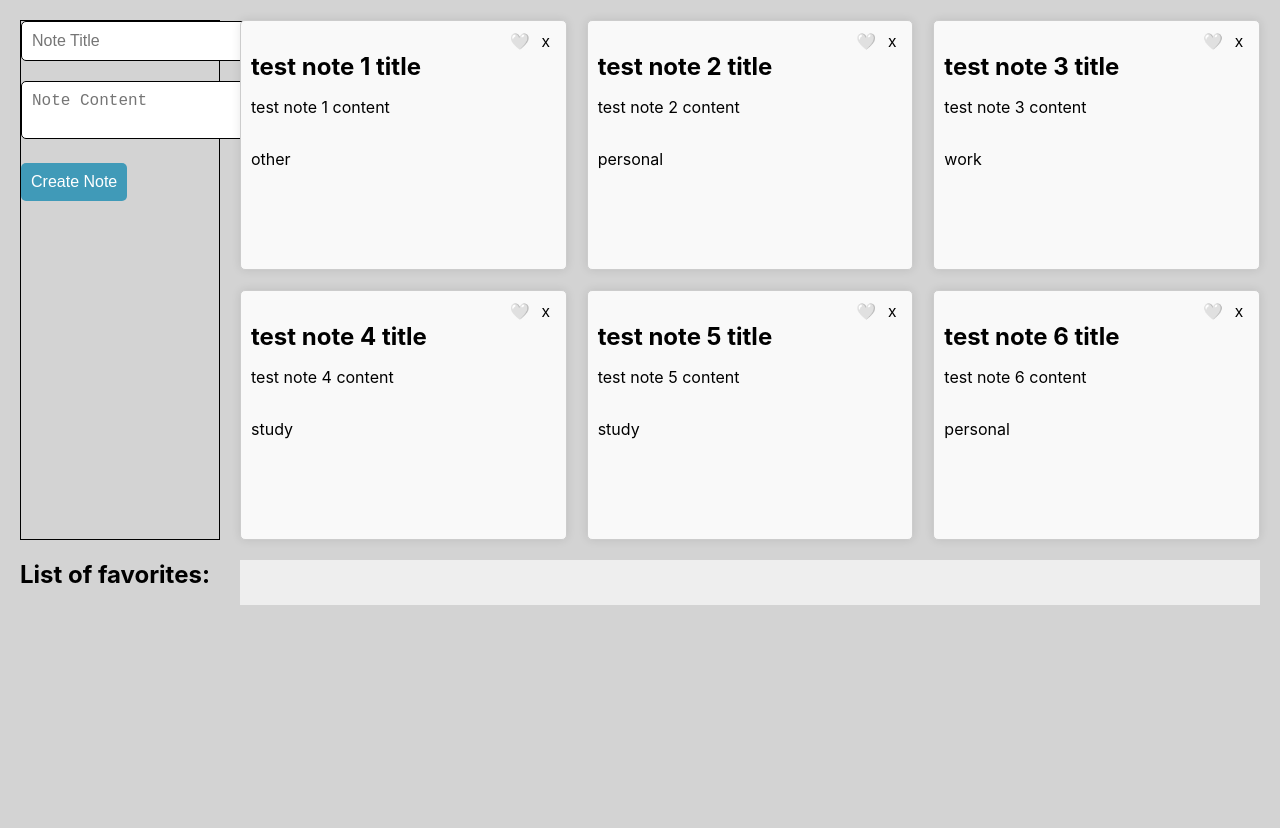
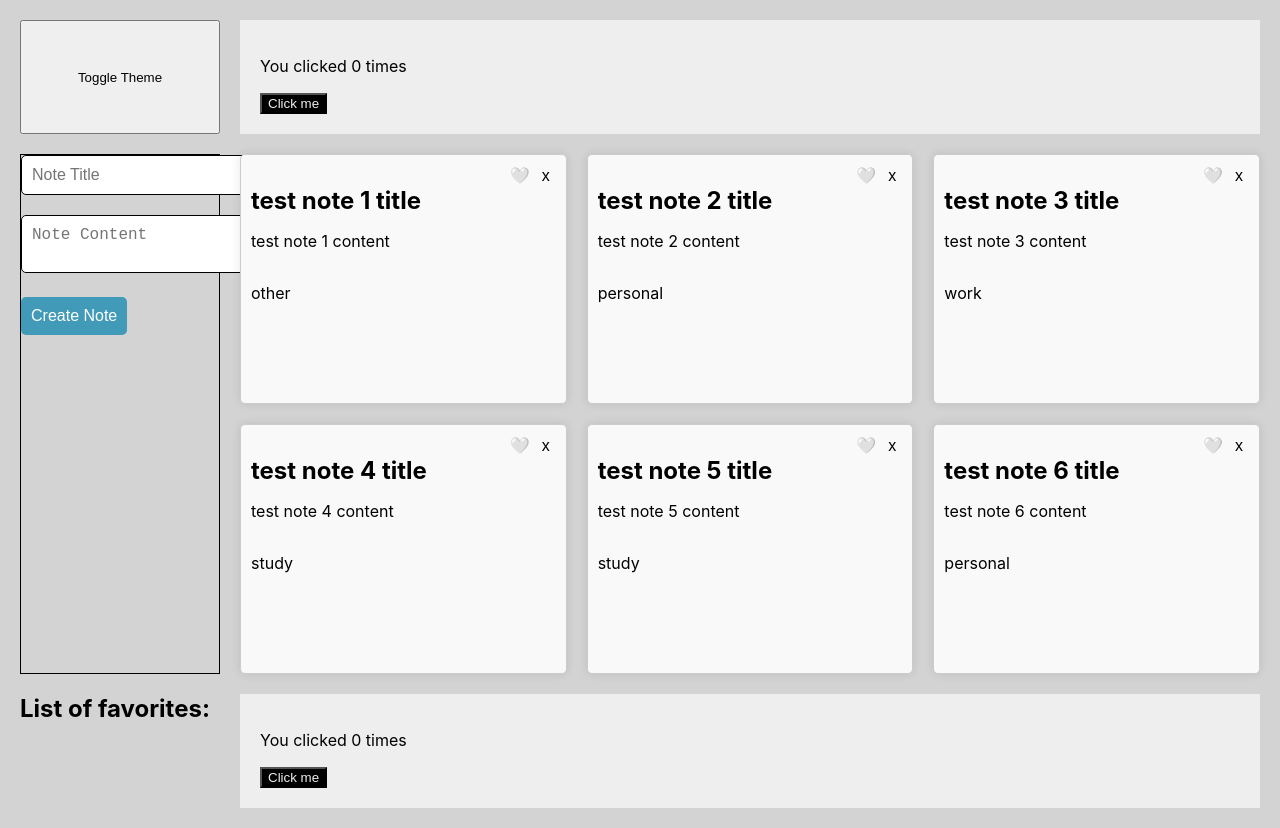
Before and after one commit to FaZeDrug/CSE-110-LAB-2, a React (Create React App) app in the folder my-app/: page / in a window 1280 px wide. Before the commit the page ends 800 px from the top, so only its background shows below. Built offline with nearby package versions, Linux system fonts and the light colour scheme.

Commit message:
finished w/ adding theme button

```diff
--- a/my-app/src/App.tsx
+++ b/my-app/src/App.tsx
@@ -3,6 +3,8 @@ import './App.css';
 import { Label, Note } from "./types";
 import { dummyNotesList } from "./constants";
 import { ClickCounter } from './hooksExercise';
+import ToggleTheme from './hooksExercise'; // Import ToggleTheme
+
 
 function App() {
   const [favorites, setFavorites] = useState<string[]>([]);
@@ -18,7 +20,9 @@ function App() {
   };
 
   return (
+
     <div className='app-container'>
+        <ToggleTheme />
       <form className="note-form">
         <div><input placeholder="Note Title" /></div>
         <div><textarea placeholder="Note Content"></textarea></div>
--- a/my-app/src/hooksExercise.tsx
+++ b/my-app/src/hooksExercise.tsx
@@ -32,13 +32,13 @@ export function ClickCounter() {
          padding: "20px",
        }}
      >
-       {/* <p>You clicked {count} times </p>
+       <p>You clicked {count} times </p>
        <button
          onClick={() => setCount(count + 1)}
          style={{ background: theme.foreground, color: theme.background }}
        >
          Click me
-       </button> */}
+       </button>
 
      </div>
    );
```
